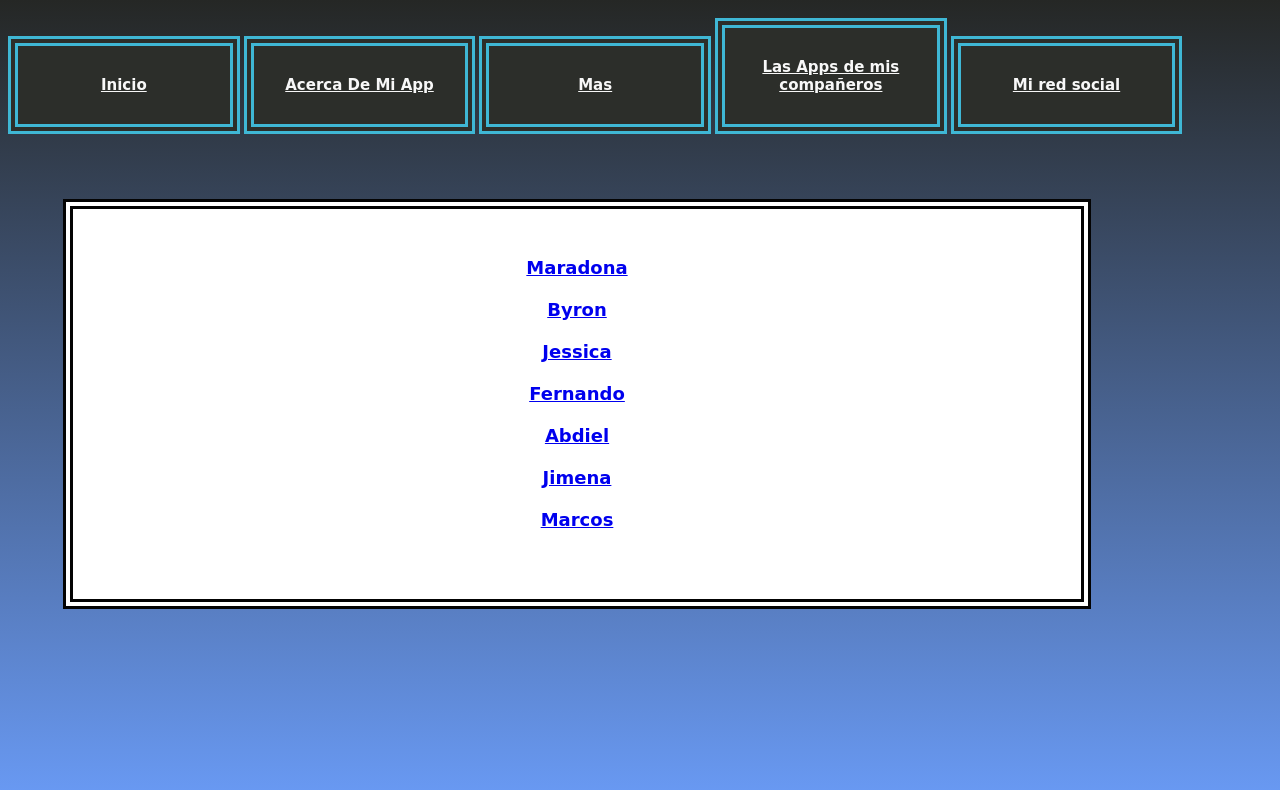
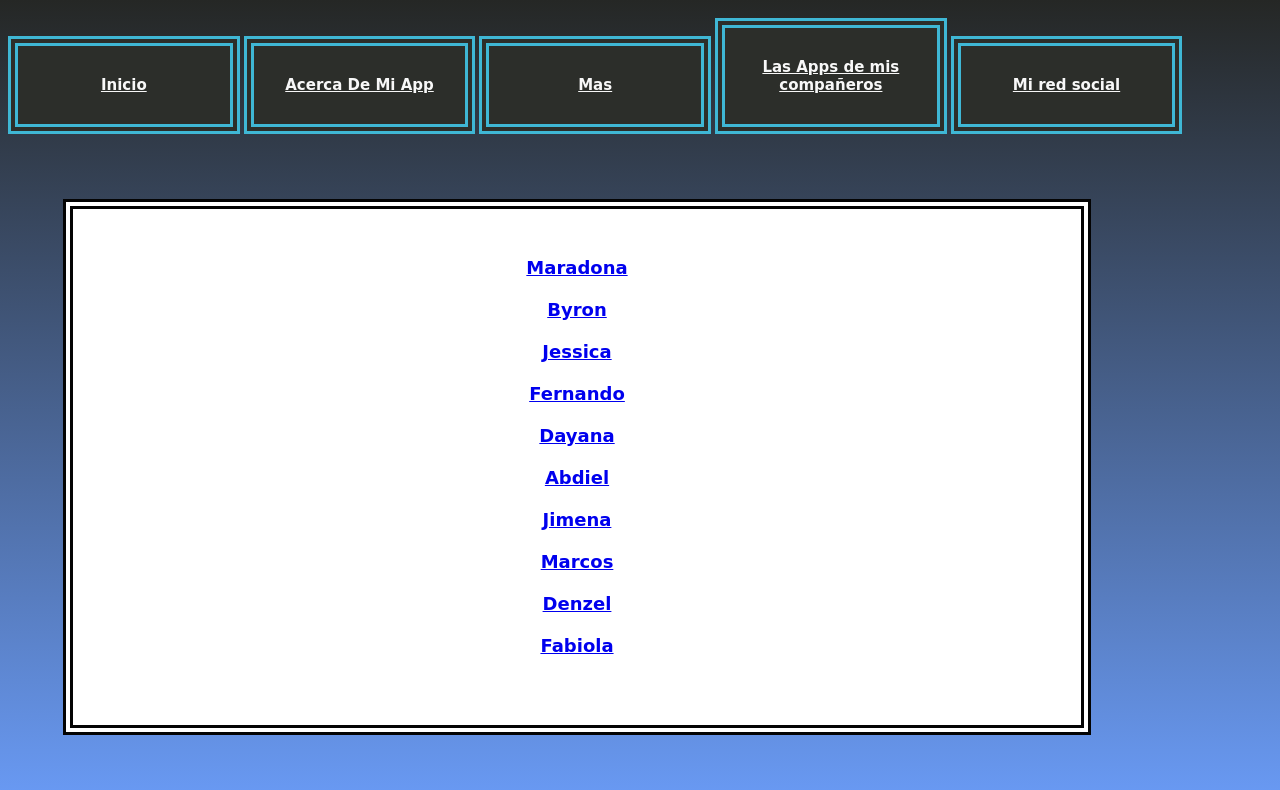
Before and after one commit to TheGames01/Mi-pagina, a plain HTML site: page c.html in a window 1280 px wide. Drawn offline with Linux system fonts and the light colour scheme.

Commit message:
Update c.html

```diff
--- a/c.html
+++ b/c.html
@@ -17,9 +17,12 @@
     <a href="https://byr0n10.github.io/app/">Byron<br><br>
     <a href="https://jessicacalderon12.github.io/red/">Jessica <br><br>
     <a href="https://joshfercastt14.github.io/Red-Social/" >Fernando <br><br>
+    <a href="https://haylikspdkjda.github.io/perfil/" >Dayana <br><br>
     <a href="https://abdielveliz.github.io/redsocial/">Abdiel<br><br>
     <a href="https://jimena5.github.io/facebook/">Jimena<br><br>
     <a href="https://iammarcos77.github.io/Blog/">Marcos<br><br>
+    <a href="https://denzelcasasola.github.io/progra/" >Denzel <br><br>
+    <a href="https://fabiolaortiz25.github.io/respos/" >Fabiola<br><br>
 
 
 
```
